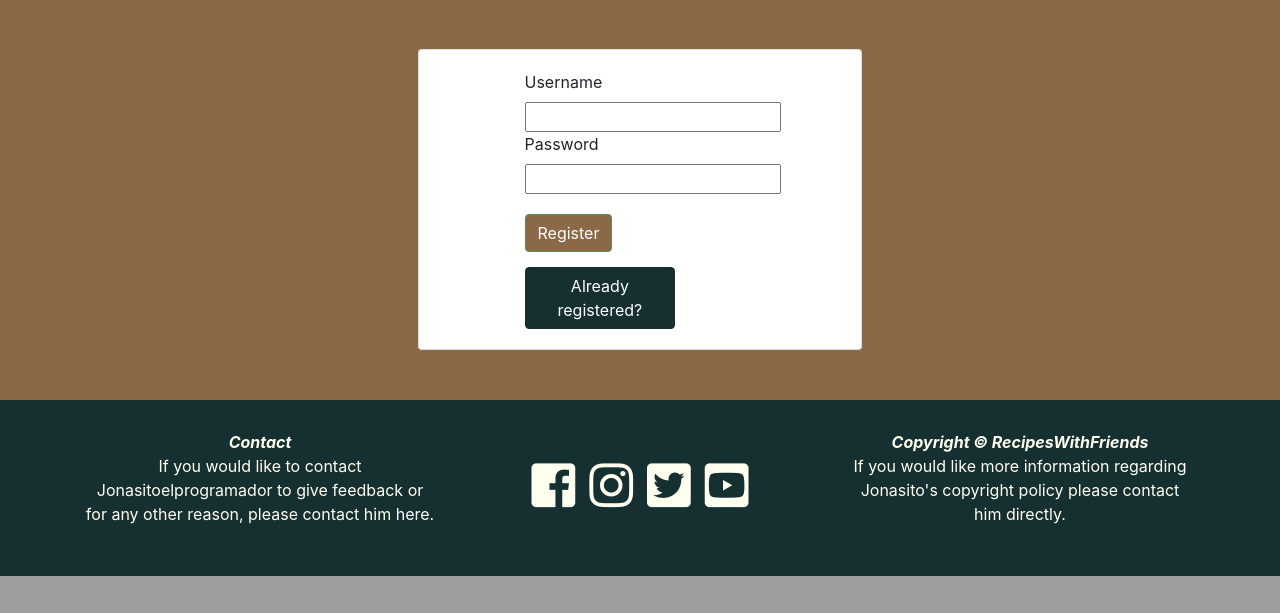
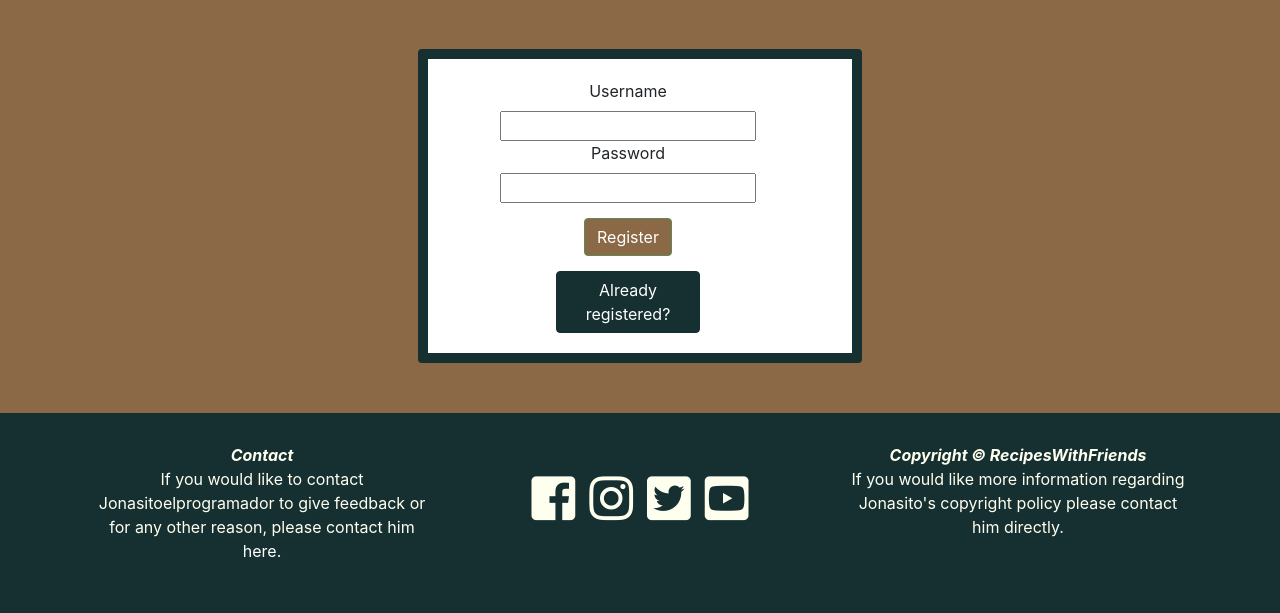
Before and after one commit to Jonasitoelprogramador/Milestone3, a Flask app: page /register in a window 1280 px wide. Shown: the part 467-1080 px from the top of the page. Before the commit the page ends 1043 px from the top, so only its background shows below. Run offline with Flask 2, Linux system fonts and the light colour scheme; some libraries are stand-ins or nearby versions.

Commit message:
make changes to card class in the CSS in order to ensure border styling is working properly

```diff
--- a/static/css/styles2.css
+++ b/static/css/styles2.css
@@ -146,6 +146,15 @@
 .add-edit-card {
   width: 50%;
   margin: auto;
+  position: relative;
+    display: flex;
+    flex-direction: column;
+    min-width: 0;
+    word-wrap: break-word;
+    background-color: #fff;
+    background-clip: border-box;
+    border: 10px solid #163031;
+    border-radius: 0.25rem;
 }
 
 #name-label {
@@ -396,13 +405,6 @@ a:active {
   width: 100% !important;
 }
 
-.centered {
-  position: absolute;
-  top: 50%;
-  left: 33%;
-  transform: translate(-20%, -50%);
-}
-
 .darken {
   filter: brightness(50%);
 }
@@ -425,6 +427,9 @@ a:active {
 
 .main-title {
   text-shadow: -2px 0 #163031, 0 2px #163031, 2px 0 #163031, 0 -2px #163031;
+  font-weight: 700 !important;
+  position: relative;
+  bottom: 220px;
 }
 
 .hero-container {
@@ -457,13 +462,6 @@ a:active {
   }
 }
 
-@media (max-width: 497px) {
-  .centered {
-    left: 20%;
-    transform: translate(-10%, -50%);
-  }
-}
-
 .recipe-cards > * {
   flex: 0 0 auto;
   width: 50%;}
@@ -481,3 +479,56 @@ a:active {
       width: 100%;
   }
   }
+
+  .card1 {
+    position: relative;
+    display: flex;
+    flex-direction: column;
+    min-width: 0;
+    word-wrap: break-word;
+    background-color: #fff;
+    background-clip: border-box;
+    border: 4px solid #fff;
+    border-right: 2px solid #fff !important;
+    border-radius: 0.25rem;
+}
+
+.card2 {
+  position: relative;
+  display: flex;
+  flex-direction: column;
+  min-width: 0;
+  word-wrap: break-word;
+  background-color: #fff;
+  background-clip: border-box;
+  border: 4px solid #fff;
+  border-left: 2px solid #fff !important;
+  border-radius: 0.25rem;
+}
+
+.row {
+  --bs-gutter-x: 1.5rem;
+  --bs-gutter-y: 0;
+  display: flex;
+  flex-wrap: wrap;
+  margin-top: calc(var(--bs-gutter-y) * -1);
+  margin-right: calc(var(--bs-gutter-x) / -2);
+  margin-left: calc(var(--bs-gutter-x) / -2);
+  justify-content: center;
+}
+
+.password {
+  margin-bottom: 15px;
+}
+
+.card-login-register {
+position: relative;
+display: flex;
+flex-direction: column;
+min-width: 0;
+word-wrap: break-word;
+background-color: #fff;
+background-clip: border-box;
+border: 10px solid #163031;
+border-radius: 0.25rem;
+}
--- a/templates/login.html
+++ b/templates/login.html
@@ -3,7 +3,7 @@
  <!--Inspired by bootstrap cards: https://getbootstrap.com/docs/4.0/components/card/-->
  <!--The below 3 lines outline the 'card' in which the form is embedded-->
 <div class="container padding-top-bottom-50">
-    <div class="card form-card">
+    <div class="card-login-register form-card">
         <div class="card-body">
             <!--Form which takes username and password as inputs-->
             <form method="POST" action="{{ url_for('login') }}" class="register-form mx-auto">
@@ -11,7 +11,7 @@
                     <label for="username">Username</label>
                     <input type="text" id="username" name="username" class="validate" minlength="5" maxlength="15" required>
                 </div>
-                <div class="row">
+                <div class="row password">
                     <label for="password">Password</label>
                     <input type="text" id="password" name="password" class="validate" minlength="5" maxlength="15" required>
                 </div>
--- a/templates/register.html
+++ b/templates/register.html
@@ -3,7 +3,7 @@
  <!--Inspired by bootstrap cards: https://getbootstrap.com/docs/4.0/components/card/-->
  <!--The below 3 lines outline the 'card' in which the form is embedded-->
  <div class="container padding-top-bottom-50">
-    <div class="card form-card">
+    <div class="card-login-register form-card">
         <div class="card-body">
             <!--Form which takes username and password as inputs-->
             <form method="POST" action="{{ url_for('register') }}" class="register-form mx-auto">
@@ -11,7 +11,7 @@
                     <label for="username">Username</label>
                     <input type="text" id="username" name="username" class="validate" minlength="5" maxlength="15" required>
                 </div>
-                <div class="row">
+                <div class="row password">
                     <label for="password">Password</label>
                     <input type="text" id="password" name="password" class="validate" minlength="5" maxlength="15" required>
                 </div>
```
